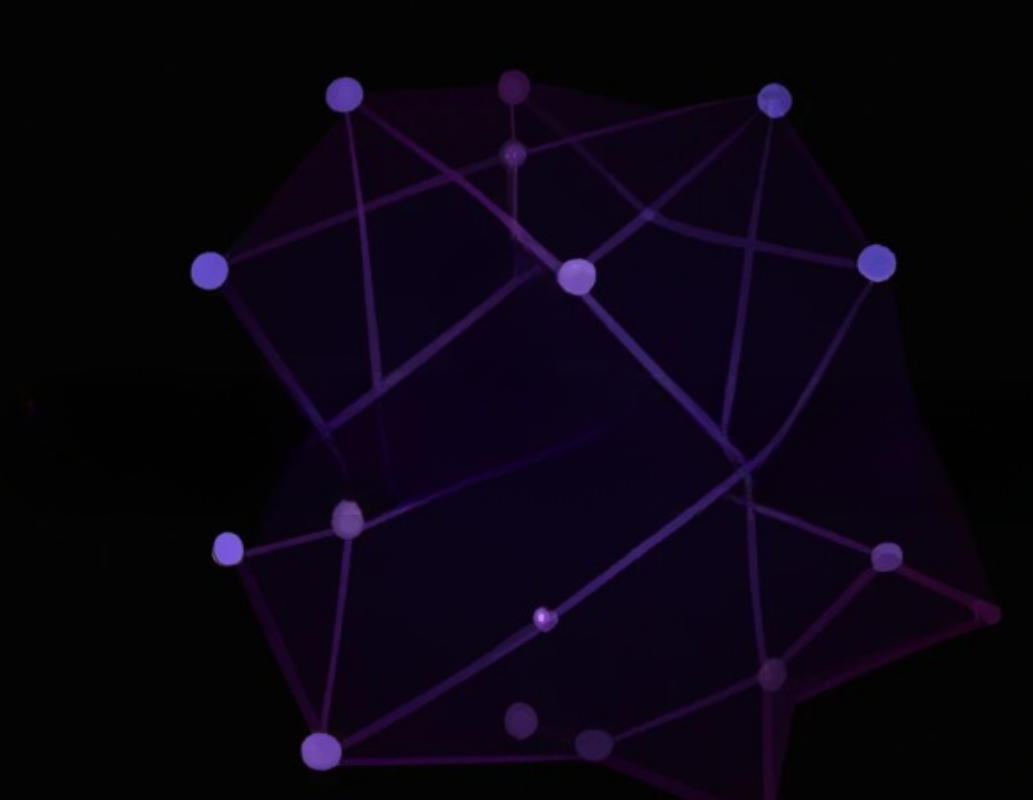
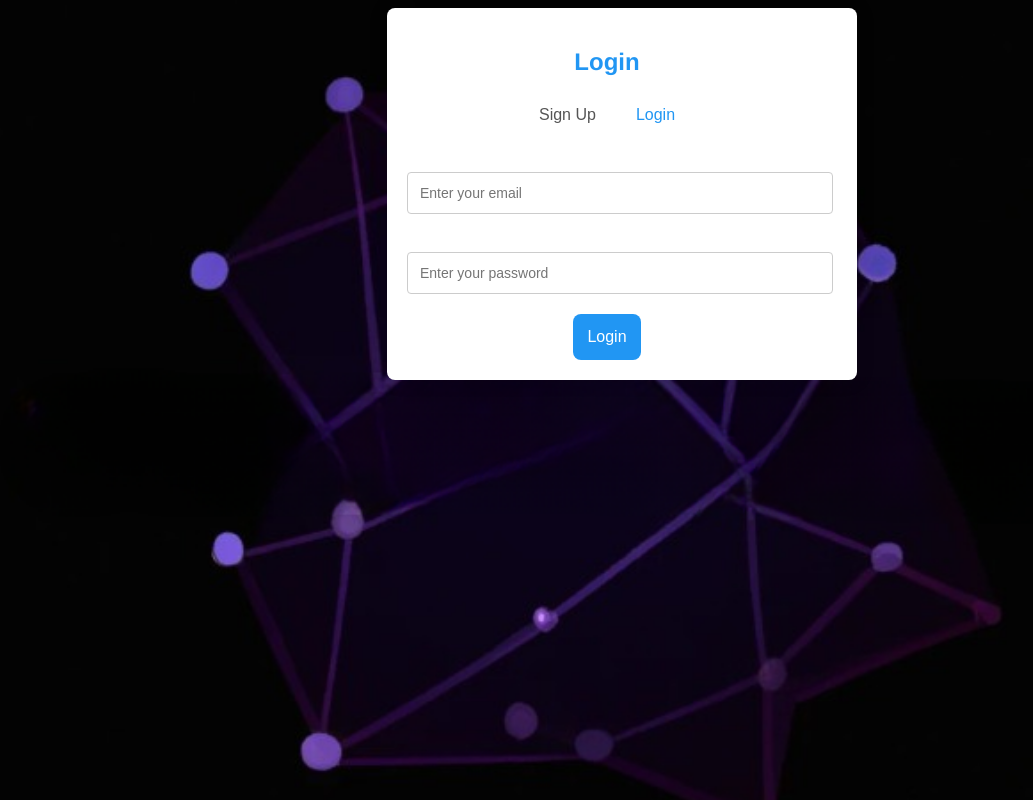
Before and after one commit to khadimhussain0/celestixai, a Vue app in the folder celestixai-frontend/: page /auth in a window 1280 px wide. Before the commit this address had no page. Shown: the whole page, without its empty margins (18-1051 px from the left). Built offline with nearby package versions, Linux system fonts and the light colour scheme.

Commit message:
feat/added auth route

```diff
--- /dev/null
+++ b/celestixai-frontend/src/components/Auth.vue
@@ -0,0 +1,179 @@
+<template>
+  <div class="auth-container">
+    <div class="auth-card">
+      <h2 class="auth-title">{{ isRegister ? 'Sign Up' : 'Login' }}</h2>
+
+      <!-- Navigation buttons -->
+      <div class="auth-nav">
+        <button @click="toggleForm" :class="{ 'active': isRegister }">Sign Up</button>
+        <button @click="toggleForm" :class="{ 'active': !isRegister }">Login</button>
+      </div>
+
+      <form v-if="isRegister" @submit.prevent="registerUser">
+        <div class="form-group">
+          <label for="firstname">First Name</label>
+          <input v-model="registerData.firstname" type="text" id="firstname" placeholder="Enter your first name" required>
+        </div>
+        <div class="form-group">
+          <label for="lastname">Last Name</label>
+          <input v-model="registerData.lastname" type="text" id="lastname" placeholder="Enter your last name" required>
+        </div>
+        <div class="form-group">
+          <label for="email">Email</label>
+          <input v-model="registerData.email" type="email" id="email" placeholder="Enter your email" required>
+        </div>
+        <div class="form-group">
+          <label for="password">Password</label>
+          <input v-model="registerData.password" type="password" id="password" placeholder="Enter your password" required>
+        </div>
+        <button type="submit" class="auth-btn">Sign Up</button>
+      </form>
+
+      <form v-if="!isRegister" @submit.prevent="loginUser">
+        <div class="form-group">
+          <label for="loginEmail">Email</label>
+          <input v-model="loginData.email" type="email" id="loginEmail" placeholder="Enter your email" required>
+        </div>
+        <div class="form-group">
+          <label for="loginPassword">Password</label>
+          <input v-model="loginData.password" type="password" id="loginPassword" placeholder="Enter your password" required>
+        </div>
+        <button type="submit" class="auth-btn">Login</button>
+      </form>
+    </div>
+  </div>
+</template>
+
+<script>
+import axios from 'axios';
+
+export default {
+  data() {
+    return {
+      isRegister: false,
+      registerData: {
+        firstname: '',
+        lastname: '',
+        email: '',
+        password: '',
+      },
+      loginData: {
+        email: '',
+        password: '',
+      },
+    };
+  },
+  methods: {
+    async registerUser() {
+      try {
+        const response = await axios.post('http://127.0.0.1:8000/user', this.registerData);
+        console.log('User Registration Response:', response.data);
+        this.$router.push('/app');
+        // Display a success message or perform any other action
+      } catch (error) {
+        console.error('Error creating account:', error.message);
+        // Display a toast or any other error handling mechanism
+      }
+    },
+    async loginUser() {
+        try {
+          const params = new URLSearchParams();
+          params.append('username', this.loginData.email);
+          params.append('password', this.loginData.password);
+
+          const response = await axios.post('http://127.0.0.1:8000/login/', params, {
+            headers: {
+              'Content-Type': 'application/x-www-form-urlencoded',
+            },
+          });
+
+          const accessToken = response.data.access_token;
+          localStorage.setItem('accessToken', accessToken);
+          this.$router.push('/app');
+        } catch (error) {
+          console.error('Login failed', error);
+        }
+      },
+    toggleForm() {
+      this.isRegister = !this.isRegister;
+    },
+  },
+};
+</script>
+
+<style scoped>
+.auth-container {
+  display: flex;
+  justify-content: center;
+  align-items: center;
+  padding: 8px;
+  /* min-height: 100vh; */
+  /* background-color: #f4f4f4; */
+
+}
+
+.auth-card {
+  max-width: 400px;
+  width: 100%;
+  padding: 20px;
+  padding-right: 50px;
+  border-radius: 8px;
+  box-shadow: 0 0 20px rgba(0, 0, 0, 0.1);
+  background-color: #fff;
+  text-align: center;
+
+}
+
+.auth-title {
+  font-size: 24px;
+  margin-bottom: 20px;
+  color: #2196F3;
+}
+
+.auth-nav {
+  display: flex;
+  justify-content: center;
+  margin-bottom: 20px;
+}
+
+.auth-nav button {
+  background: none;
+  border: none;
+  padding: 10px 20px;
+  font-size: 16px;
+  color: #555;
+  cursor: pointer;
+  transition: color 0.3s;
+}
+
+.auth-nav button.active {
+  color: #2196F3;
+}
+
+.form-group {
+  margin-bottom: 20px;
+}
+
+input {
+  width: 100%;
+  padding: 12px;
+  font-size: 14px;
+  border: 1px solid #ccc;
+  border-radius: 4px;
+}
+
+.auth-btn {
+  padding: 14px;
+  font-size: 16px;
+  color: #fff;
+  background-color: #2196F3;
+  border: none;
+  border-radius: 8px;
+  cursor: pointer;
+  transition: background-color 0.3s;
+}
+
+.auth-btn:hover {
+  background-color: #1769aa;
+}
+</style>
--- a/celestixai-frontend/src/components/LandingPage.vue
+++ b/celestixai-frontend/src/components/LandingPage.vue
@@ -10,7 +10,7 @@
   export default {
     methods: {
       redirectToCreateAccount() {
-        this.$router.push('/login');
+        this.$router.push('/auth');
       },
     },
   };
--- a/celestixai-frontend/src/router/index.js
+++ b/celestixai-frontend/src/router/index.js
@@ -1,16 +1,19 @@
 import { createRouter, createWebHistory } from 'vue-router';
+import LandingPage from '../components/LandingPage.vue';
 import Dashboard from '../views/Dashboard.vue';
 import TextCorpus from '../views/TextCorpus.vue';
 import LLMs from '../views/LLMs.vue';
 import LLMConstellation from '../views/LLMConstellation.vue';
 import Chat from '../views/Chat.vue';
 import Deployments from '../views/Deployments.vue';
-import CreateAccount from '../components/CreateAccount.vue'
-import Login from '../views/Login.vue';
+import Auth from '../components/Auth.vue'
 import MainApp from '../views/MainApp.vue';
 
 const routes = [
-  { path: '/', redirect: '/dashboard', meta: { requiresAuth: true } },
+  { path: '/landingpage', component: LandingPage },
+  { path: '/', redirect: '/landingpage', meta: { requiresAuth: true } },
+  { path: '/:catchAll(.*)', redirect: '/landingpage' },
+  {path:  '/auth', component : Auth},
   { path: '/app', component: MainApp, meta: { requiresAuth: true } },
   { path: '/dashboard', component: Dashboard, meta: { requiresAuth: true } },
   { path: '/text-corpus', component: TextCorpus, meta: { requiresAuth: true } },
@@ -18,8 +21,6 @@ const routes = [
   { path: '/llm-constellation', component: LLMConstellation, meta: { requiresAuth: true } },
   { path: '/chat', component: Chat, meta: { requiresAuth: true } },
   { path: '/deployments', component: Deployments, meta: { requiresAuth: true } },
-  {path:  '/signup', component : CreateAccount},
-  { path: '/login', component: Login },
 ];
 
 const router = createRouter({
@@ -31,7 +32,7 @@ router.beforeEach((to, from, next) => {
   const isLoggedIn = localStorage.getItem('accessToken');
 
   if (to.matched.some(record => record.meta.requiresAuth) && !isLoggedIn) {
-    next('/login');
+    next('/auth');
   } else {
     next();
   }
--- a/celestixai-frontend/src/views/MainApp.vue
+++ b/celestixai-frontend/src/views/MainApp.vue
@@ -35,7 +35,7 @@ import LLMConstellation from '@/views/LLMConstellation.vue';
 import LLMs from '@/views/LLMs.vue';
 import Chat from '@/views/Chat.vue';
 import Dashboard from '@/views/Dashboard.vue';
-import CreateAccount from '@/components/CreateAccount.vue'
+import Auth from '@/components/Auth.vue'
 
 export default {
   data() {
@@ -51,7 +51,7 @@ export default {
     LLMConstellation,
     LLMs,
     Chat,
-    CreateAccount
+    Auth
 },
   methods: {
     changeTab(index) {
@@ -61,7 +61,7 @@ export default {
       // Clear the token from local storage or cookie
         localStorage.removeItem('accessToken');
         this.isLoggedIn = false;
-        this.$router.push('/login');
+        this.$router.push('/auth');
     },
   },
   mounted() {
```
